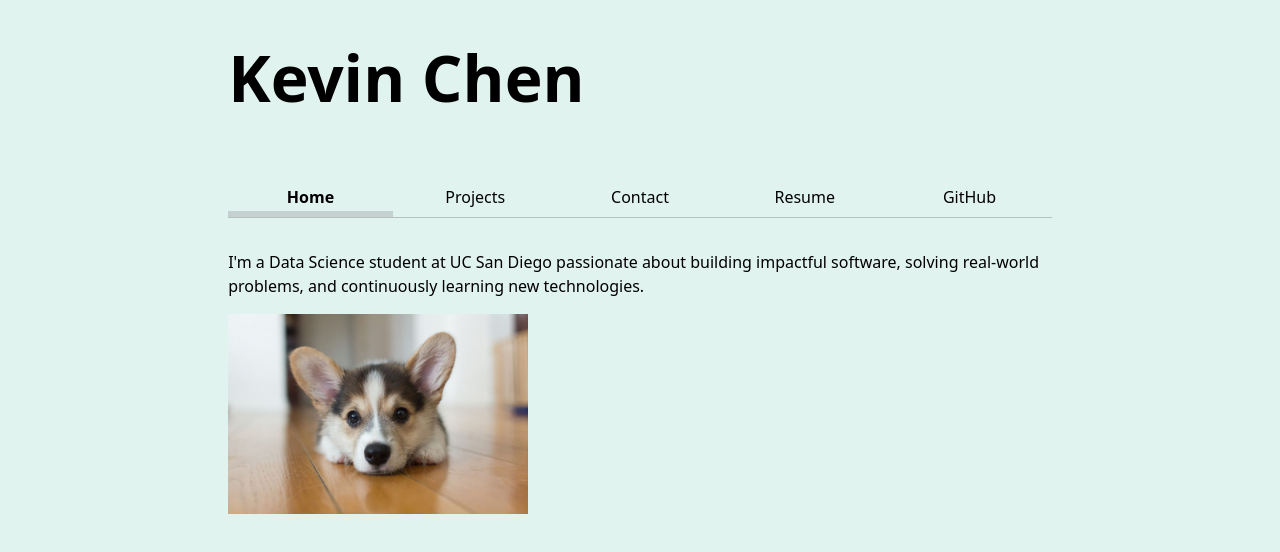
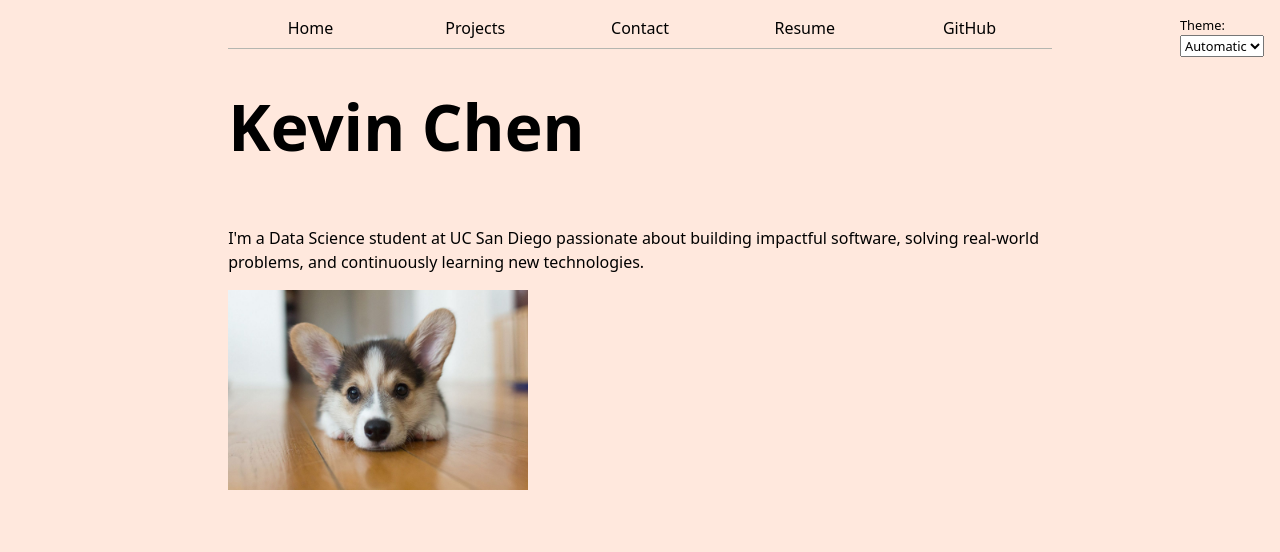
Before and after one commit to kevinkchen1/portfolio, a plain HTML site: page index.html in a window 1280 px wide. Drawn offline with Linux system fonts and the light colour scheme.

Commit message:
finished lab3

```diff
--- /dev/null
+++ b/global.js
@@ -0,0 +1,94 @@
+console.log("IT'S ALIVE!");
+
+// Helper function to select elements easily
+function $$(selector, context = document) {
+    return Array.from(context.querySelectorAll(selector));
+}
+const BASE_PATH = (location.hostname === "localhost" || location.hostname === "127.0.0.1")
+  ? "/"                  // Local server
+  : "/portfolio/";
+// Define the pages for navigation
+let pages = [
+    { url: "", title: "Home" },
+    { url: "projects/", title: "Projects" },
+    { url: "contact/", title: "Contact" },
+    { url: "resume/", title: "Resume" },
+    { url: "https://github.com/kevinkchen1", title: "GitHub" }
+];
+
+// Create the navigation menu
+let nav = document.createElement('nav');
+document.body.prepend(nav);
+
+// Add links to the nav element
+/*for (let p of pages) {
+    let url = p.url;
+    let title = p.title;
+    let a = document.createElement('a');
+    a.href = url;
+    a.textContent = title;
+    nav.append(a);
+
+
+}*/
+for (let p of pages) {
+    let url = p.url;
+
+    url = !url.startsWith('http') ? BASE_PATH + url : url;
+
+    let a = document.createElement("a");
+    a.href = url;
+    a.textContent = p.title;
+
+
+    if (a.host === location.host && a.pathname === location.pathname) {
+        a.classList.add("current");
+    }
+
+    nav.append(a);
+}
+
+let navLinks = $$("nav a");
+
+let currentLink = navLinks.find(
+    (a) => a.host === location.host && a.pathname === location.pathname
+);
+
+if (currentLink) {
+    currentLink.classList.add("current");
+}
+
+function createThemeSwitcher() {
+    document.body.insertAdjacentHTML(
+        'afterbegin',
+        `<label class="color-scheme">
+            Theme:
+            <select id="theme-switcher">
+                <option value="light dark">Automatic</option>
+                <option value="light">Light</option>
+                <option value="dark">Dark</option>
+            </select>
+        </label>`
+    );
+
+    const select = document.getElementById("theme-switcher");
+    const root = document.documentElement;
+
+    const savedTheme = localStorage.getItem("preferred-theme");
+    if (savedTheme) {
+        root.style.colorScheme = savedTheme;
+        select.value = savedTheme;
+    }
+
+    select.addEventListener("change", (e) => {
+        const selected = e.target.value;
+        root.style.colorScheme = selected;
+        localStorage.setItem("preferred-theme", selected);
+    });
+}
+
+function initializePage() {
+    createThemeSwitcher();
+}
+
+initializePage();
--- a/index.html
+++ b/index.html
@@ -1,23 +1,22 @@
 <!DOCTYPE html>
 <html lang="en">
 <head>
-    <meta charset="UTF-8">
-    <meta name="viewport" content="width=device-width, initial-scale=1.0">
-    <title>Kevin Chen: Personal site and portfolio</title>
-    <link rel="stylesheet" href="style.css">
+  <meta charset="UTF-8" />
+  <meta name="viewport" content="width=device-width, initial-scale=1.0" />
+  <title>Kevin Chen: Personal site and portfolio</title>
+  <link rel="stylesheet" href="style.css" />
 </head>
 <body>
-    <h1>Kevin Chen</h1>
-    <nav>
-        <a href="index.html" class="current">Home</a>
-        <a href="projects/index.html">Projects</a>
-        <a href="contact/index.html">Contact</a>
-        <a href="resume/index.html">Resume</a>
-        <a href="https://github.com/kevinkchen1" target="_blank">GitHub</a>
-    </nav>
+  <h1>Kevin Chen</h1>
 
-    <p>I'm a Data Science student at UC San Diego passionate about building impactful software, solving real-world problems, and continuously learning new technologies.</p>
-    <img src="images/puppy.jpg" alt="Picture of a cute puppy" width="300">
+  <p>
+    I'm a Data Science student at UC San Diego passionate about building impactful software,
+    solving real-world problems, and continuously learning new technologies.
+  </p>
 
+  <img src="images/puppy.jpg" alt="Picture of a cute puppy" width="300" />
+
+  <!-- Load the JS last so it can modify the page -->
+  <script type="module" src="global.js"></script>
 </body>
 </html>
--- a/style.css
+++ b/style.css
@@ -1,5 +1,6 @@
 :root {
     --color-accent: oklch(65% 0.2 180);
+    color-scheme: light dark;
 }
 
 body {
@@ -12,13 +13,16 @@ body {
     padding-inline: 1rem;
 
     accent-color: var(--color-accent);
-    background-color: oklch(from var(--color-accent) 95% 5% h);
+    background-color: color-mix(in oklch, var(--color-accent), canvas 85%);
+    /*background-color: oklch(from var(--color-accent) 95% 5% h);*/
 }
 
 nav {
+    --border-color: oklch(50% 10% 200 / 40%);
     display: flex;
     margin-bottom: 2rem;
     border-bottom: 1px solid oklch(80% 3% 200);
+    border-bottom-color: var(--border-color);
 }
 
 nav a {
@@ -45,7 +49,8 @@ nav a:hover:not(.current) {
 
 input,
 textarea,
-button {
+button,
+select {
     font: inherit;
 }
 
@@ -259,3 +264,11 @@ section p {
         margin-bottom: 1.5rem;
     }
 }
+
+/* Style the theme switcher */
+.color-scheme {
+    position: absolute;
+    top: 1rem;
+    right: 1rem;
+    font-size: 80%;
+}
```
Also changed, not shown: contact/index.html (+5 -3 lines), projects/index.html (+5 -4 lines), resume/index.html (+6 -4 lines).
